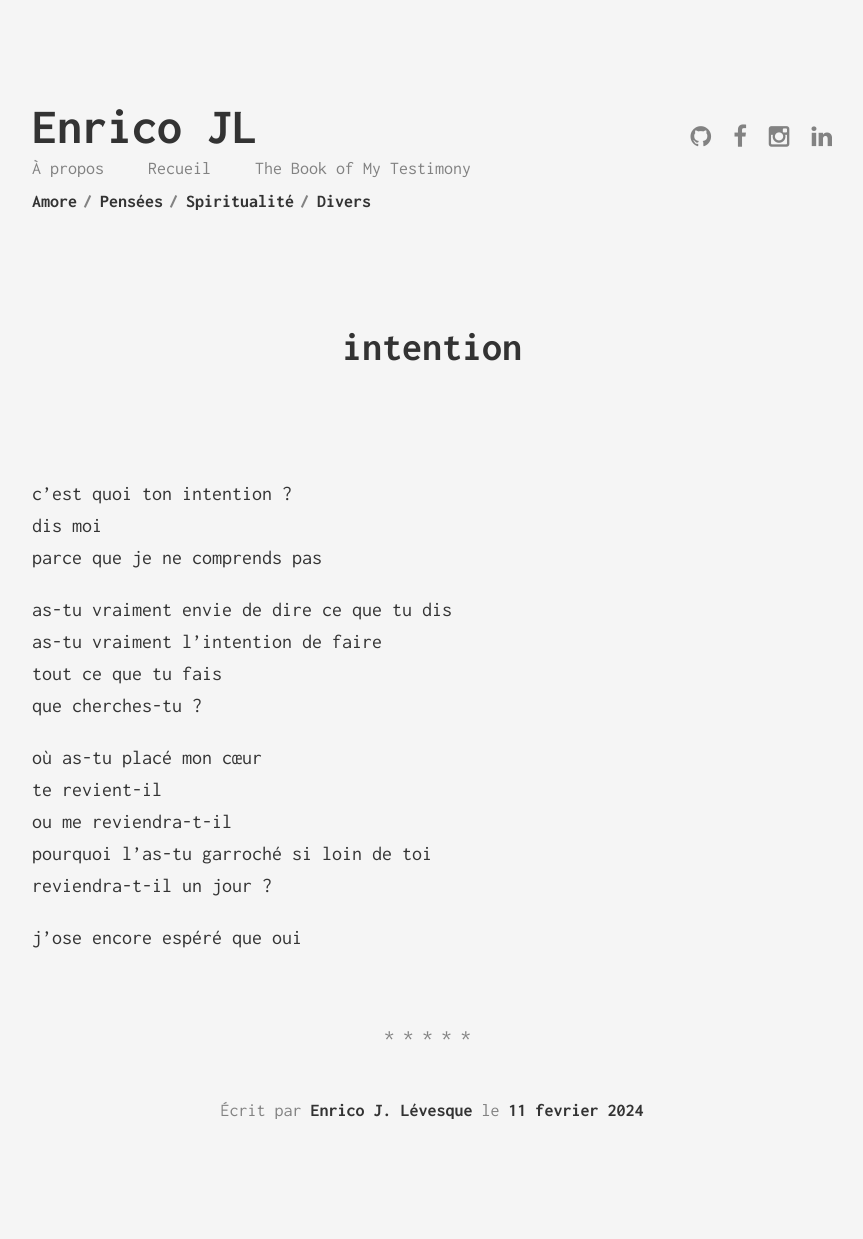
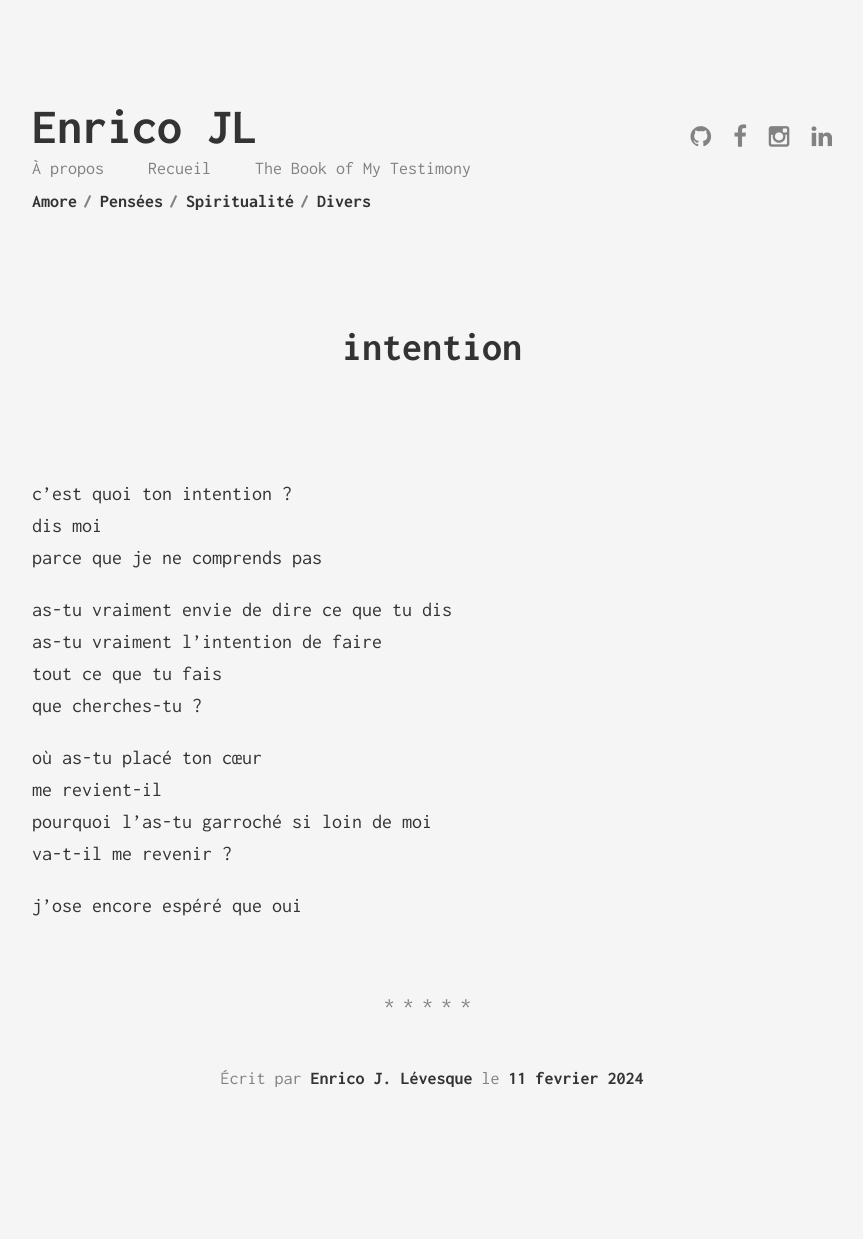
Before and after one commit to enricoJL/enricojl.github.io, a Jekyll site: the page built from _posts/2024-02-11-ton-intention.md, in a window 1280 px wide. Shown: the whole page, without its empty margins (208-1071 px from the left). Built offline with Jekyll 4.4.1, drawn with Linux system fonts in a browser that asks for light colours; after the commit the page ends 1207 px from its top, so only the background shows below that.

Commit message:
va-t-il me revenir

```diff
--- a/_posts/2024-02-11-ton-intention.md
+++ b/_posts/2024-02-11-ton-intention.md
@@ -15,10 +15,9 @@ as-tu vraiment l'intention de faire
 tout ce que tu fais
 que cherches-tu ?
 
-où as-tu placé mon cœur
-te revient-il
-ou me reviendra-t-il
-pourquoi l'as-tu garroché si loin de toi
-reviendra-t-il un jour ?
+où as-tu placé ton cœur
+me revient-il
+pourquoi l'as-tu garroché si loin de moi
+va-t-il me revenir ?
 
 j'ose encore espéré que oui
```
